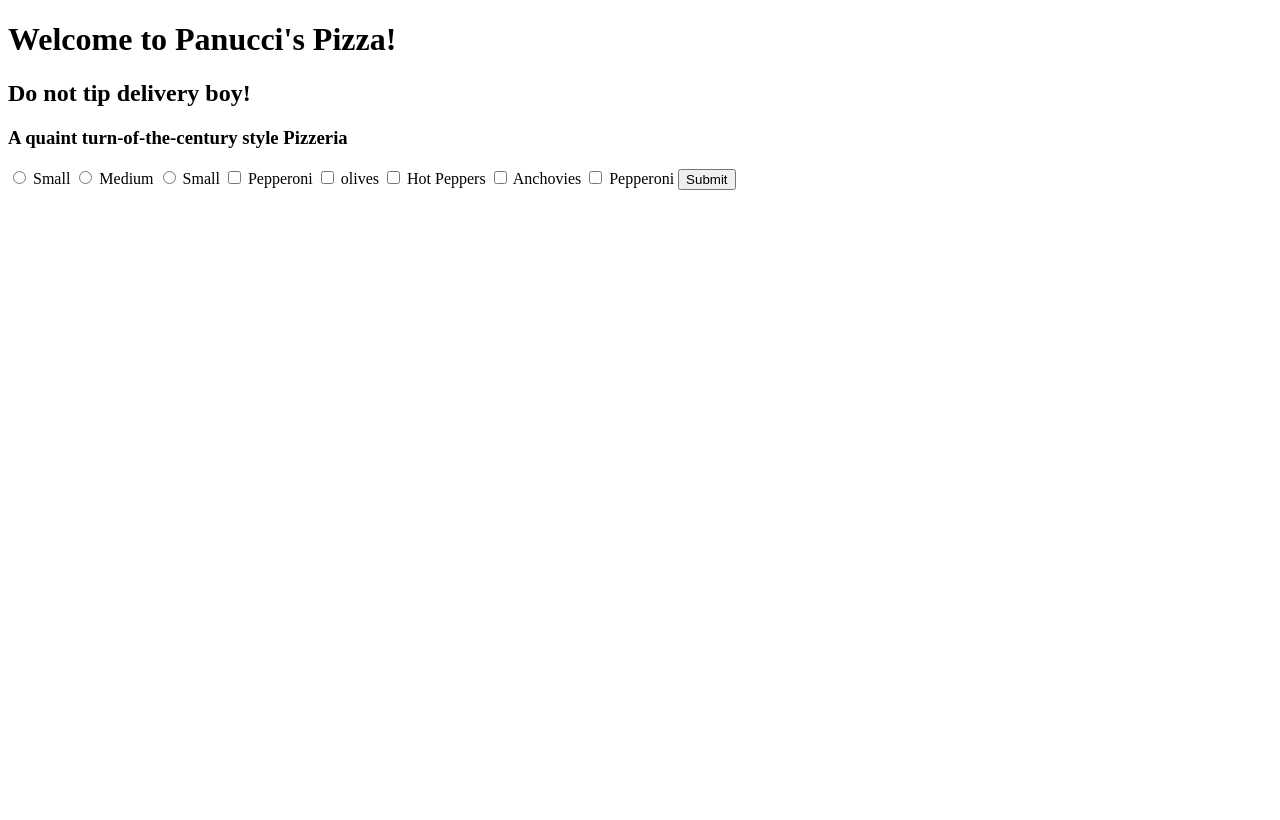
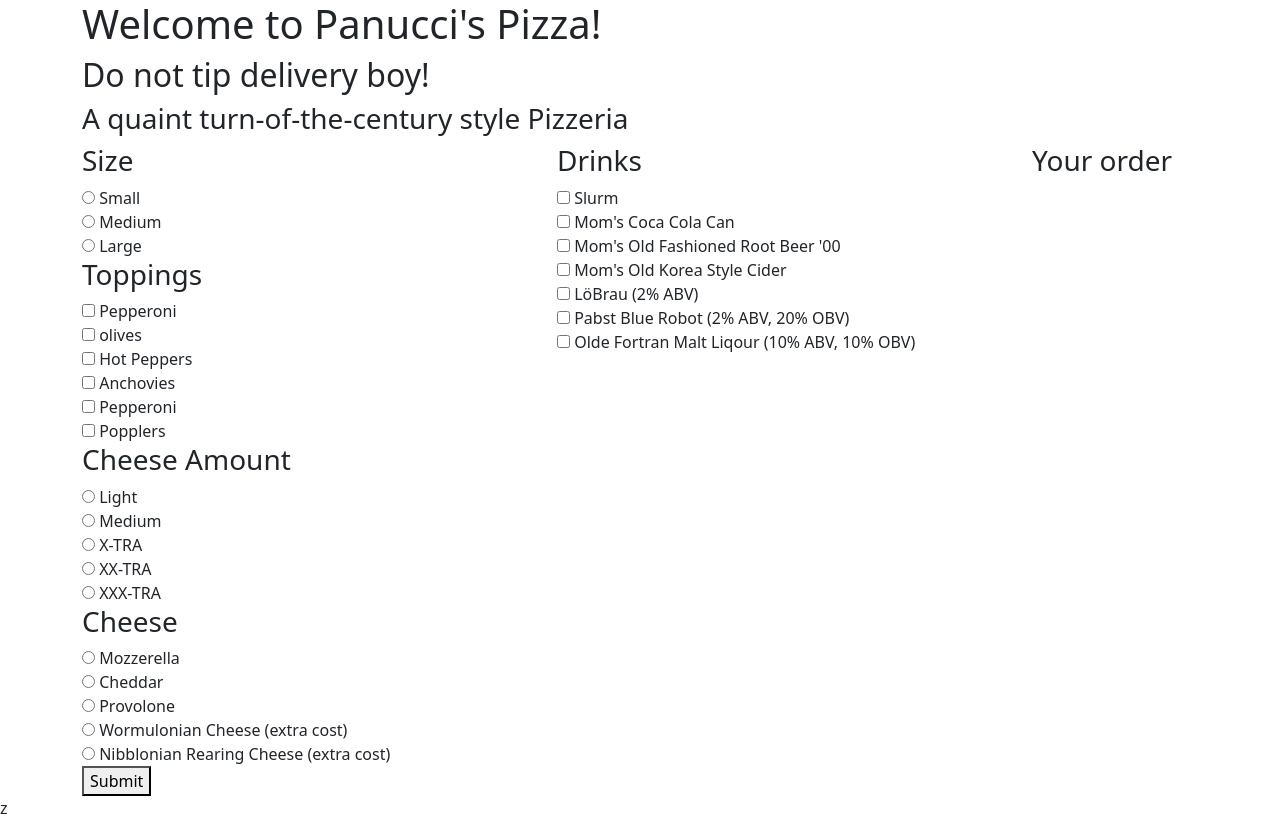
Before and after one commit to doublespoiler/panuccis-pizza, a plain HTML site: page index.HTML in a window 1280 px wide. Drawn offline with nearby package versions, Linux system fonts and the light colour scheme; a script that the page names is missing.

Commit message:
updated HTML

```diff
--- a/index.HTML
+++ b/index.HTML
@@ -1,7 +1,9 @@
 <!DOCTYPE html>
 <html lang="en">
 <head>
+  <link href="https://cdn.jsdelivr.net/npm/bootstrap@5.2.0/dist/css/bootstrap.min.css" rel="stylesheet" integrity="sha384-gH2yIJqKdNHPEq0n4Mqa/HGKIhSkIHeL5AyhkYV8i59U5AR6csBvApHHNl/vI1Bx" crossorigin="anonymous">
   <link rel="stylesheet" href="css/styles.css" type="text/css">
+  <script src="https://cdn.jsdelivr.net/npm/bootstrap@5.2.0/dist/js/bootstrap.bundle.min.js" integrity="sha384-A3rJD856KowSb7dwlZdYEkO39Gagi7vIsF0jrRAoQmd-sizeKKtQBHUuLZ9AsSv4jD4Xa" crossorigin="anonymous"></script>
   <script src="js/scripts.js"></script>
   <title>Welcome to Panucci's Pizza!</title>
 </head>
@@ -14,34 +16,77 @@
       <h3>A quaint turn-of-the-century style Pizzeria</h3>
     </div>
   </div>
+  <form id="pizza-form">
   <div class="row content-row">
-    <div class="col-md-12">
-      <div id="form-div">
-        <form id="pizza-form">
-          <input type="radio" name="size" id="sm" value="sm">
-          <label for="sm">Small</label>
-          <input type="radio" name="size" id="md" value="md">
-          <label for="md">Medium</label>
-          <input type="radio" name="size" id="lg" value="lg">
-          <label for="lg">Small</label>
 
+      <div class="col-md-5">
+        <h3>Size</h3>
+        <input type="radio" name="size" id="sm-size-size" value="sm-size">
+        <label for="sm-size">Small</label><br>
+        <input type="radio" name="size" id="md-size" value="md-size">
+        <label for="md-size">Medium</label><br>
+        <input type="radio" name="size" id="lg-size" value="lg-size">
+        <label for="lg-size">Large</label><br>
+        <h3>Toppings</h3>
         <input type="checkbox" name="topping" id="pepperoni" value="pepperoni">
-          <label for="pepperoni">Pepperoni</label>
+        <label for="pepperoni">Pepperoni</label><br>
         <input type="checkbox" name="topping" id="olives" value="olives">
-          <label for="olives">olives</label>
+        <label for="olives">olives</label><br>
         <input type="checkbox" name="topping" id="hot-peppers" value="hot-peppers">
-          <label for="hot-peppers">Hot Peppers</label>
+        <label for="hot-peppers">Hot Peppers</label><br>
         <input type="checkbox" name="topping" id="anchovies" value="anchovies">
-          <label for="anchovies">Anchovies</label>
+        <label for="anchovies">Anchovies</label><br>
         <input type="checkbox" name="topping" id="pepperoni" value="pepperoni">
-          <label for="pepperoni">Pepperoni</label>
-
+        <label for="pepperoni">Pepperoni</label><br>
+        <input type="checkbox" name="topping" id="popplers" value="popplers">
+        <label for="popplers">Popplers</label><br>
+        <h3>Cheese Amount</h3>
+        <input type="radio" name ="cheese-amt" id="lt-cheese" value="lt-cheese">
+        <label for="light">Light</label><br>
+        <input type="radio" name ="cheese-amt" id="md-cheese" value="md-cheese">
+        <label for="md-cheese">Medium</label><br>
+        <input type="radio" name ="cheese-amt" id="x-cheese" value="x-cheese">
+        <label for="x-cheese">X-TRA</label><br>
+        <input type="radio" name ="cheese-amt" id="xx-cheese" value="xx-cheese">
+        <label for="xx-cheese">XX-TRA</label><br>
+        <input type="radio" name="cheese-amt" id="xxx-cheese" value="xxx-cheese">
+        <label for="xxx-cheese">XXX-TRA</label><br>
+        <h3>Cheese</h3>
+        <input type="radio" name="cheese-type" id="mozzerella" value="mozzerella">
+        <label for="mozzerella">Mozzerella</label><br>
+        <input type="radio" name="cheese-type" id="cheddar" value="cheddar">
+        <label for="cheddar">Cheddar</label><br>
+        <input type="radio" name="cheese-type" id="provolone" value="provolone">
+        <label for="provolone">Provolone</label><br>
+        <input type="radio" name="cheese-type" id="wurmulon" value="womrulon">
+        <label for="womrulon">Wormulonian Cheese (extra cost)</label><br>
+        <input type="radio" name="cheese-type" id="nibblonian" value="nibblonian">
+        <label for="nibblonian">Nibblonian Rearing Cheese (extra cost)</label><br>
         <button type="submit" id="submit-button">Submit</button>
-        </form>
       </div>
+      <div class="col-md-5">
+        <h3>Drinks</h3>
+        <input type="checkbox" name="drink" id="slurm" value="slurm">
+        <label for="slurm">Slurm</label><br>
+        <input type="checkbox" name="drink" id="coke" value="coke">
+        <label for="coke">Mom's Coca Cola Can</label><br>
+        <input type="checkbox" name="drink" id="rootbeer" value="rootbeer">
+        <label for="rootbeer">Mom's Old Fashioned Root Beer '00</label><br>
+        <input type="checkbox" name="drink" id="cider" value="cider">
+        <label for="cider">Mom's Old Korea Style Cider</label><br>
+        <input type="checkbox" name="drink" id="lobrau" value="lobrau">
+        <label for="lobrau">LöBrau (2% ABV)</label><br>
+        <input type="checkbox" name="drink" id="pbr" value="pbr">
+        <label for="pbr">Pabst Blue Robot (2% ABV, 20% OBV)</label><br>
+        <input type="checkbox" name="drink" id="fortran" value="fortran">
+        <label for="fortran">Olde Fortran Malt Liqour (10% ABV, 10% OBV)</label><br>
       </div>
+      <div class="col-md-2" id="order-div">
+        <h3>Your order</h3>
       </div>
 
   </div>
+</form>
+</div>
 </body>
-</html>
+</html>z
```
Lines whose indentation alone changed are shown as unchanged.
